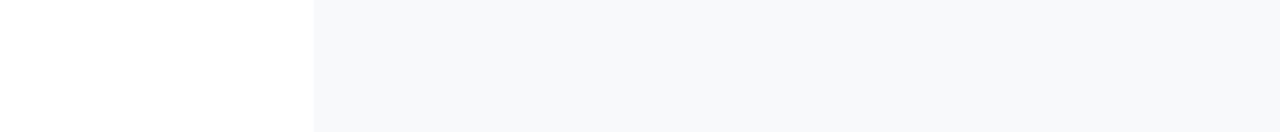
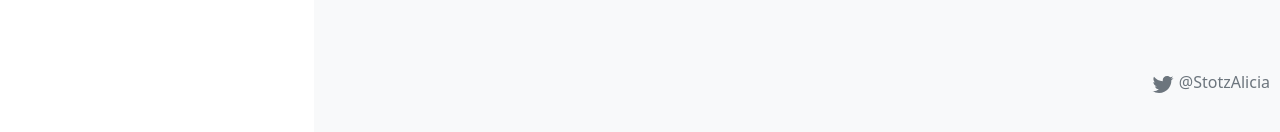
Before and after one commit to alicia-stotz/devoxx2021-rtl, a React (Create React App) app: page /sources in a window 1280 px wide. Shown: the part 704-836 px from the top of the page. Built offline with nearby package versions, Linux system fonts and the light colour scheme.

Commit message:
feat(TwitterLink): add twitter link to all pages

```diff
--- a/src/components/App/App.tsx
+++ b/src/components/App/App.tsx
@@ -1,8 +1,9 @@
 import React from 'react';
-import { Switch, Route } from 'react-router-dom';
+import { Switch, Route, useLocation } from 'react-router-dom';
 
 import { Navbar } from '../shared/Navbar';
 import { SectionList } from '../shared/SectionList';
+import { TwitterLink } from '../shared/TwitterLink';
 
 import { Home } from '../routes/Home/Home';
 import { Introduction } from '../routes/Introduction/Introduction';
@@ -13,6 +14,8 @@ import { PokedexProvider } from '../../contexts/pokedex.context';
 
 
 const App: React.FC = () => {
+  const location = useLocation();
+
   return (
     <PokedexProvider>
       <div className="App" style={{ height: '100vh' }}>
@@ -29,6 +32,7 @@ const App: React.FC = () => {
               <Route path="/conclusion" component={Conclusion}></Route>
               <Route path="/sources" component={Sources}></Route>
             </Switch>
+            {location.pathname !== "/" ? <TwitterLink /> : null}
           </div>
         </div>
       </div>
--- /dev/null
+++ b/src/components/shared/TwitterLink.tsx
@@ -0,0 +1,13 @@
+import TwitterIcon from '@material-ui/icons/Twitter';
+
+export const TwitterLink = () => {
+  return <div className="twitter-link position-fixed bottom-0" style={{ right: '10px' }}>
+    <a href="https://twitter.com/StotzAlicia"
+      className="text-muted"
+      style={{ textDecoration: 'none' }}
+      target="_blank"
+      rel="noreferrer">
+      <TwitterIcon /> @StotzAlicia
+    </a>
+  </div>
+}
```
